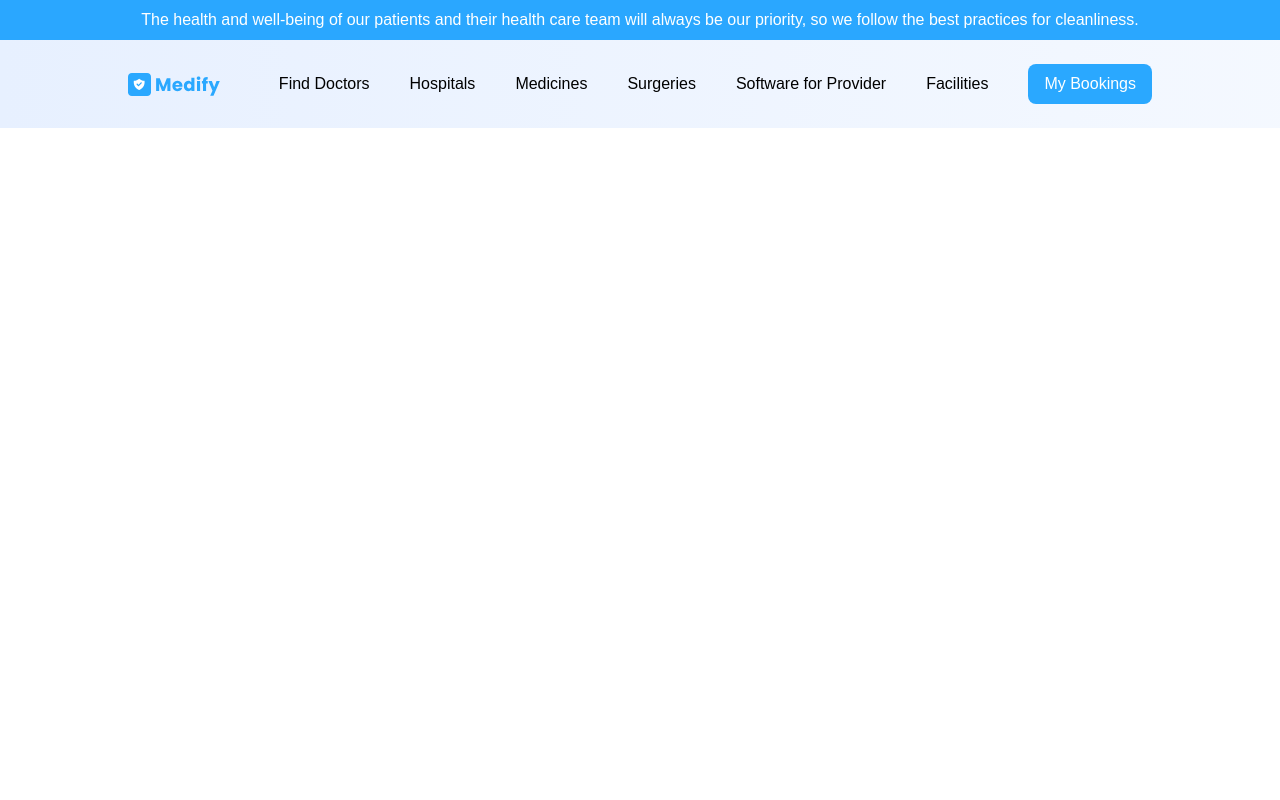
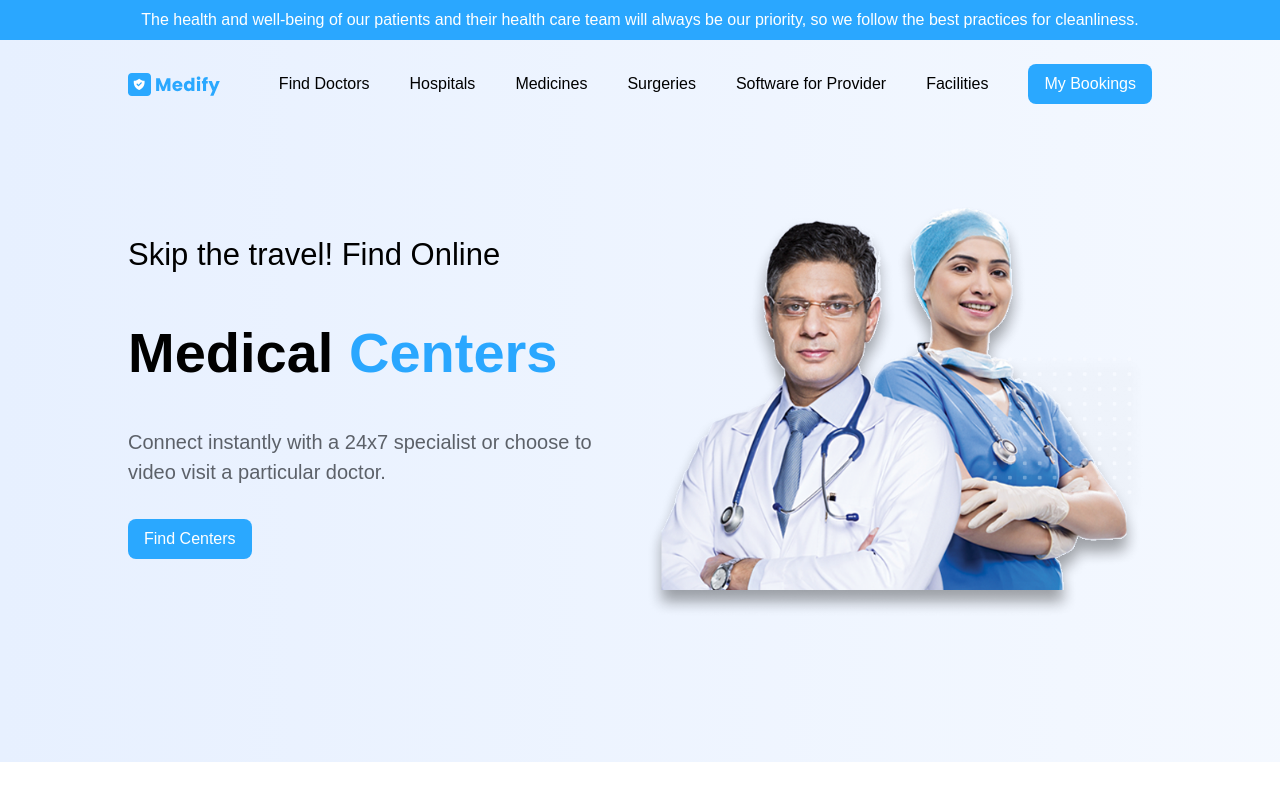
Before and after one commit to Narendra-kumar34/medify, a React (Create React App) app: page / in a window 1280 px wide. Built offline with nearby package versions, Linux system fonts and the light colour scheme.

Commit message:
added hero

```diff
--- a/src/components/Hero/Hero.js
+++ b/src/components/Hero/Hero.js
@@ -0,0 +1,18 @@
+import React from "react";
+import styles from "./Hero.module.css";
+import Button from "../Button/Button";
+import HeroImg from "../../assets/heroImg.png";
+
+export default function Hero() {
+    return(<div className={styles.wrapper}>
+        <div className={styles.content}>
+            <div style={{fontSize: "31px", fontWeight: "500"}}>Skip the travel! Find Online</div>
+            <div style={{fontSize: "56px", fontWeight: "700"}}>Medical <span style={{color: "rgba(42, 167, 255, 1)"}}>Centers</span></div>
+            <div style={{fontSize: "20px", fontWeight: "400", color: "rgba(92, 97, 105, 1)"}}>Connect instantly with a 24x7 specialist or choose to video visit a particular doctor.</div>
+            <Button value="Find Centers" />
+        </div>
+        <div className={styles.heroImg}>
+            <img src={HeroImg} alt="HeroImage" />
+        </div>
+    </div>)
+}
--- a/src/components/Hero/Hero.module.css
+++ b/src/components/Hero/Hero.module.css
@@ -0,0 +1,22 @@
+.wrapper {
+    background-image: linear-gradient(to right, rgba(231, 240, 255, 1), rgba(232, 241, 255, 0.47));
+    padding: 1.5rem 8rem;
+    display: grid;
+    grid-template-columns: 1fr 1fr;
+}
+
+.content {
+    display: flex;
+    flex-direction: column;
+    gap: 2rem;
+    align-items: flex-start;
+    justify-content: flex-start;
+    padding-top: 5rem;
+}
+
+@media screen and (max-width: 768px){
+    .wrapper {
+        grid-template-columns: 1fr;
+        grid-template-rows: 1fr 1fr;
+    }
+}
--- a/src/pages/LandingPage/LandingPage.js
+++ b/src/pages/LandingPage/LandingPage.js
@@ -1,8 +1,10 @@
 import React from "react";
 import Navbar from "../../components/Navbar/Navbar";
+import Hero from "../../components/Hero/Hero";
 
 export default function LandingPage() {
     return(<div>
         <Navbar page="landing" />
+        <Hero />
     </div>)
 }
```
Also changed, not shown: src/assets/heroImg.png (added).
